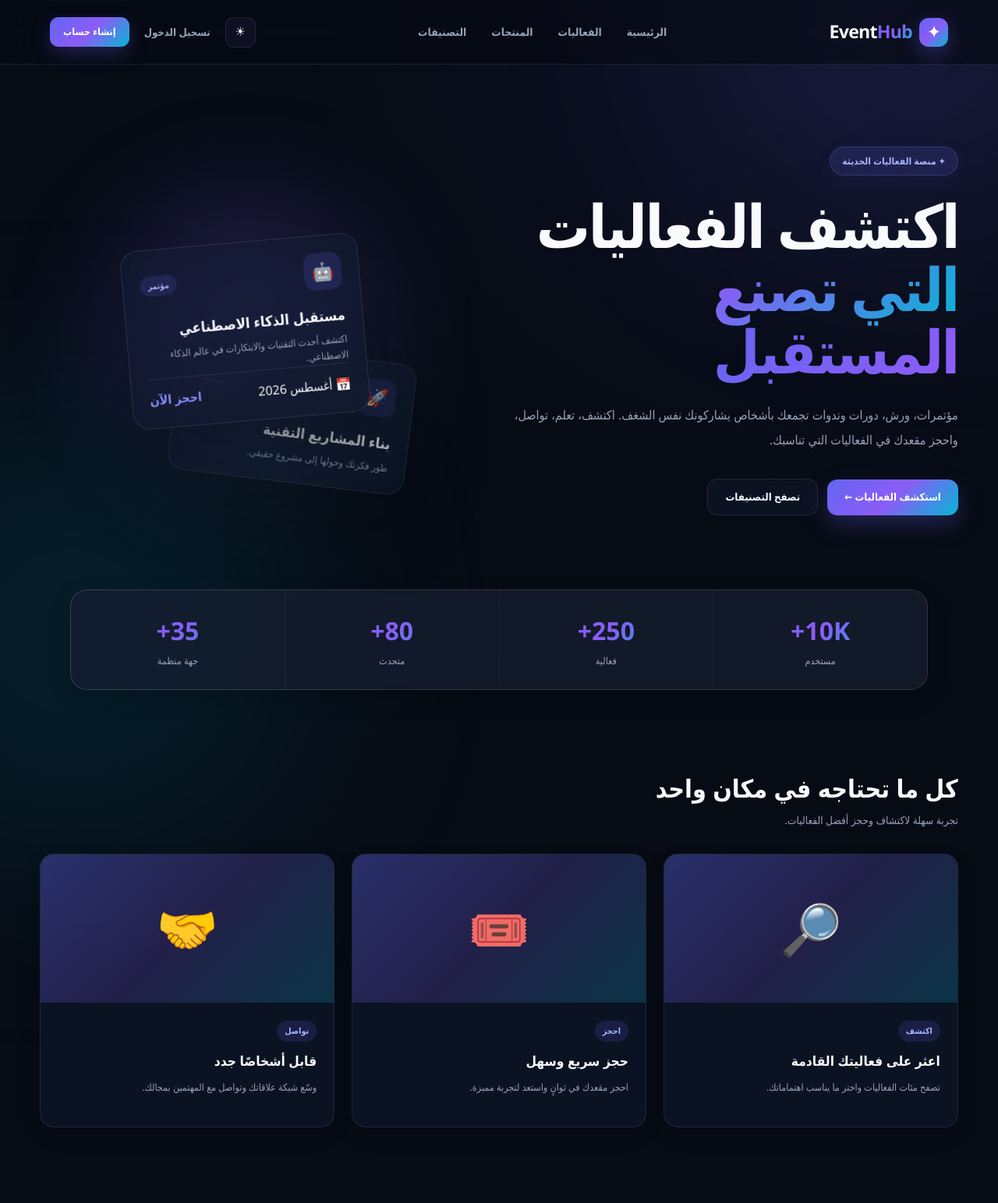
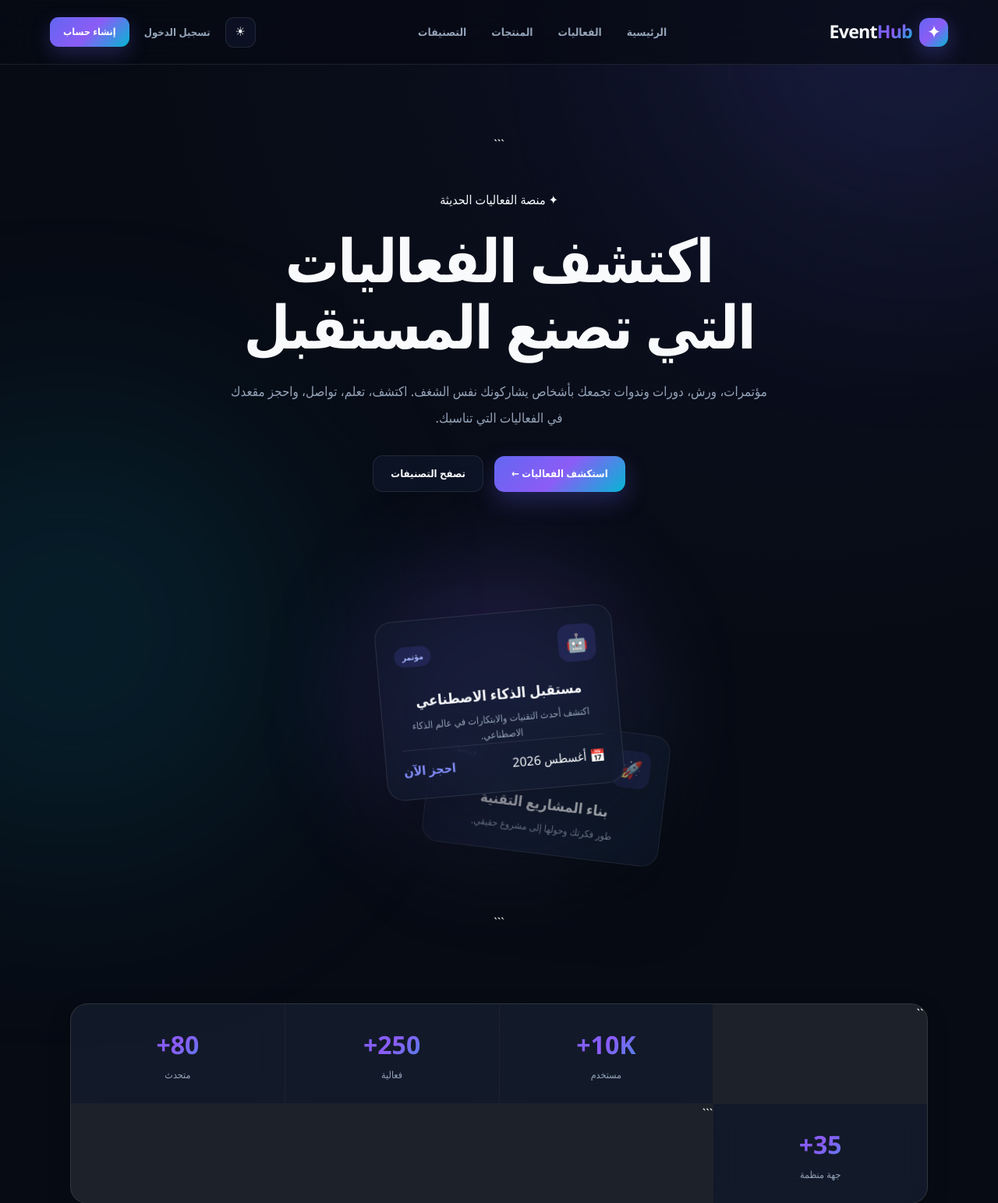
Before and after one commit to hasnaa2004/EventsHubnew, a Django app: page / in a window 1280 px wide. Shown: the top 1543 px of the page at 78% size. Run offline with Django 5.2, Linux system fonts and the light colour scheme.

Commit message:
Initial commit

```diff
--- a/static/css/style.css
+++ b/static/css/style.css
@@ -586,112 +586,104 @@ main {
     margin: auto;
 }
 
-
-/* =========================================================
-   HERO
-========================================================= */
+/* =========================
+   HERO CENTER
+========================= */
 
 .hero {
-    width: min(1250px, 92%);
-
+    position: relative;
+    min-height: 650px;
+
+    padding: 90px 20px;
+
+    max-width: 1250px;
     margin: auto;
 
-    padding:
-        105px 0
-        95px;
-
-    display: grid;
-
-    grid-template-columns:
-        1.05fr
-        0.95fr;
-
-    align-items: center;
-
-    gap: 70px;
+    display: flex;
+    flex-direction: column;
+
+    align-items: center;
+    justify-content: center;
+
+    text-align: center;
+
+    gap: 45px;
 }
 
 .hero-content {
     position: relative;
     z-index: 2;
+
+    width: 100%;
+    max-width: 850px;
+
+    display: flex;
+    flex-direction: column;
+    align-items: center;
+
+    text-align: center;
 }
 
 .hero-badge {
-    display: inline-flex;
-
-    align-items: center;
-
-    gap: 8px;
-
-    padding: 8px 15px;
-
-    border-radius: 50px;
-
-    color: #a5b4fc;
-
-    background: var(--glow);
-
-    border:
-        1px solid rgba(129, 140, 248, 0.24);
-
-    font-size: 0.75rem;
-
-    font-weight: 800;
-
-    margin-bottom: 24px;
-
-    box-shadow:
-        0 8px 25px rgba(99, 102, 241, 0.08);
+    margin-bottom: 22px;
 }
 
 .hero h1 {
-    font-size:
-        clamp(
-            2.8rem,
-            6vw,
-            5.2rem
-        );
-
-    line-height: 1.05;
-
-    font-weight: 950;
-
-    letter-spacing: -2.5px;
+    width: 100%;
+    text-align: center;
+
+    font-size: clamp(
+        2.8rem,
+        6vw,
+        5rem
+    );
+
+    line-height: 1.1;
+    font-weight: 900;
+
+    letter-spacing: -2px;
 
     margin-bottom: 25px;
 }
 
-.hero h1 span {
-    background: var(--gradient);
-
-    -webkit-background-clip: text;
-    background-clip: text;
-
-    -webkit-text-fill-color: transparent;
-}
-
 .hero-description {
-    max-width: 630px;
+    max-width: 700px;
+
+    margin: 0 auto 32px;
+
+    text-align: center;
 
     color: var(--text-muted);
 
-    font-size: 1rem;
+    font-size: 1.05rem;
 
     line-height: 2;
-
-    margin-bottom: 34px;
 }
 
 .hero-buttons {
     display: flex;
 
-    align-items: center;
-
-    gap: 12px;
+    justify-content: center;
+    align-items: center;
+
+    gap: 14px;
 
     flex-wrap: wrap;
 }
 
+.hero-visual {
+    position: relative;
+
+    width: 100%;
+    max-width: 650px;
+
+    height: 420px;
+
+    display: flex;
+
+    align-items: center;
+    justify-content: center;
+}
 
 /* =========================================================
    BUTTONS
```
Also changed, not shown: events/templates/home.html (+7 -24 lines), secrenshot/لقطة الشاشة 2026-08-08 222255.png (added), secrenshot/لقطة الشاشة 2026-08-08 222328.png (added), secrenshot/لقطة الشاشة 2026-08-08 222354.png (added), secrenshot/لقطة الشاشة 2026-08-08 222413.png (added), secrenshot/لقطة الشاشة 2026-08-08 222433.png (added), secrenshot/لقطة الشاشة 2026-08-08 222458.png (added).
